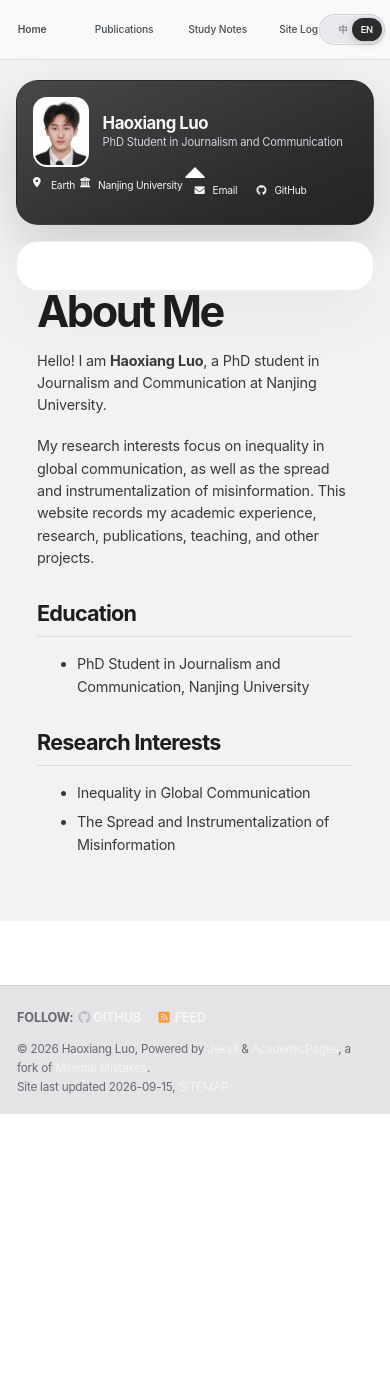
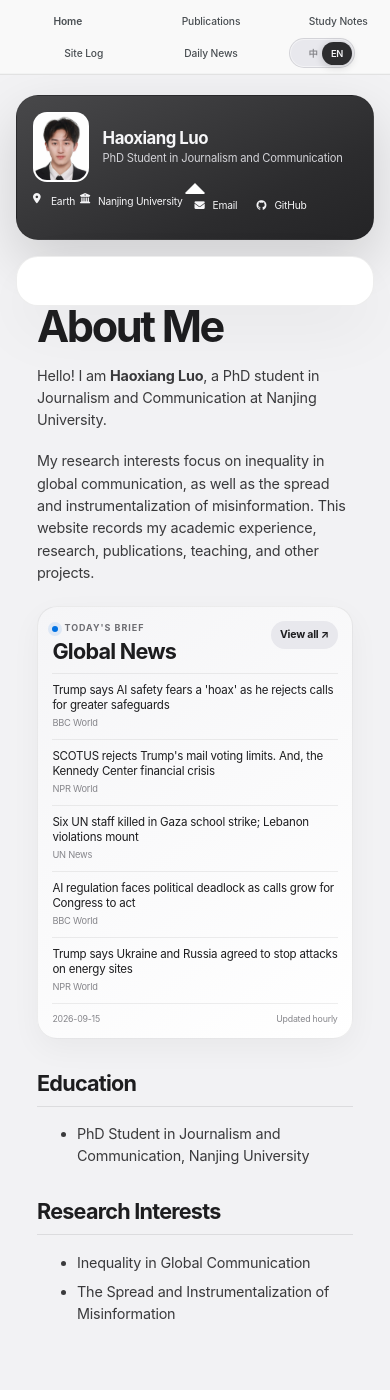
Before and after one commit to HaoxiangLuo/HaoxiangLuo.github.io, a Jekyll site: the page built from _pages/about.md, in a window 390 px wide and 1400 px high. Built offline with Jekyll 4.4.1, drawn with Linux system fonts in a browser that asks for light colours; a style sheet for code colours, icons or effects is not loaded.

Commit message:
Add automated daily global news briefing

```diff
--- /dev/null
+++ b/_data/daily_news.json
@@ -0,0 +1,49 @@
+{
+  "2026-09-15": [
+    {
+      "title": "Trump says AI safety fears a 'hoax' as he rejects calls for greater safeguards",
+      "source": "BBC World",
+      "url": "https://www.bbc.co.uk/news/articles/cw980n0nd0qjo?at_medium=RSS&at_campaign=rss"
+    },
+    {
+      "title": "SCOTUS rejects Trump's mail voting limits. And, the Kennedy Center financial crisis",
+      "source": "NPR World",
+      "url": "https://www.npr.org/2026/09/15/g-s1-143294/up-first-newsletter-bernie-sanders-steve-bannon-ai-mail-in-ballots-kennedy-center-emmys"
+    },
+    {
+      "title": "Six UN staff killed in Gaza school strike; Lebanon violations mount",
+      "source": "UN News",
+      "url": "https://news.un.org/feed/view/en/story/2026/09/1168333"
+    },
+    {
+      "title": "AI regulation faces political deadlock as calls grow for Congress to act",
+      "source": "BBC World",
+      "url": "https://www.bbc.co.uk/news/articles/ck20989806e9o?at_medium=RSS&at_campaign=rss"
+    },
+    {
+      "title": "Trump says Ukraine and Russia agreed to stop attacks on energy sites",
+      "source": "NPR World",
+      "url": "https://www.npr.org/2026/09/15/nx-s1-5968728/trump-says-ukraine-and-russia-agreed-to-stop-attacks-on-energy-sites"
+    },
+    {
+      "title": "UN agencies warn humanitarian system in Sudan ‘could collapse’",
+      "source": "UN News",
+      "url": "https://news.un.org/feed/view/en/story/2026/09/1168331"
+    },
+    {
+      "title": "Denmark says Russian warship fired flares at military helicopter",
+      "source": "BBC World",
+      "url": "https://www.bbc.co.uk/news/articles/cwn8mjl31p5yo?at_medium=RSS&at_campaign=rss"
+    },
+    {
+      "title": "Air pollution spiked after the Trump administration stopped embassy monitoring",
+      "source": "NPR World",
+      "url": "https://www.npr.org/2026/09/15/nx-s1-5966503/air-pollution-spiked-after-the-trump-administration-stopped-embassy-monitoring"
+    },
+    {
+      "title": "Money sent home by migrants nearly doubles in a decade",
+      "source": "UN News",
+      "url": "https://news.un.org/feed/view/en/story/2026/09/1168330"
+    }
+  ]
+}
--- a/_data/navigation.yml
+++ b/_data/navigation.yml
@@ -9,6 +9,9 @@ main:
   - title: "Site Log"
     url: /site-log/
 
+  - title: "Daily News"
+    url: /daily-news/
+
 main_zh:
   - title: "论文发表"
     url: /zh/publications/
@@ -18,3 +21,6 @@ main_zh:
 
   - title: "网站日志"
     url: /zh/site-log/
+
+  - title: "每日新闻"
+    url: /zh/daily-news/
--- /dev/null
+++ b/_includes/daily-news-widget.html
@@ -0,0 +1,21 @@
+{% assign today_key = site.time | date: "%Y-%m-%d" %}
+{% assign today_news = site.data.daily_news[today_key] %}
+<aside class="news-window" aria-labelledby="news-window-title">
+  <div class="news-window__header">
+    <div>
+      <span class="news-window__live"><i aria-hidden="true"></i>{% if page.lang == 'zh' %}今日简讯{% else %}TODAY'S BRIEF{% endif %}</span>
+      <h2 id="news-window-title">{% if page.lang == 'zh' %}全球要闻{% else %}Global News{% endif %}</h2>
+    </div>
+    <a href="{{ base_path }}{% if page.lang == 'zh' %}/zh/daily-news/{% else %}/daily-news/{% endif %}">{% if page.lang == 'zh' %}查看全部{% else %}View all{% endif %}<span aria-hidden="true"> ↗</span></a>
+  </div>
+  {% if today_news and today_news.size > 0 %}
+    <ol class="news-window__list">
+      {% for item in today_news limit:5 %}
+        <li><a href="{{ item.url }}" target="_blank" rel="noopener noreferrer"><span>{{ item.title | escape }}</span><small>{{ item.source | escape }}</small></a></li>
+      {% endfor %}
+    </ol>
+  {% else %}
+    <p class="news-window__empty">{% if page.lang == 'zh' %}今日简讯正在整理中，请稍后再来。{% else %}Today's briefing is being prepared. Please check back shortly.{% endif %}</p>
+  {% endif %}
+  <div class="news-window__footer"><time datetime="{{ today_key }}">{{ today_key }}</time><span>{% if page.lang == 'zh' %}每小时自动更新{% else %}Updated hourly{% endif %}</span></div>
+</aside>
--- a/_pages/about.md
+++ b/_pages/about.md
@@ -15,6 +15,8 @@ Hello! I am **Haoxiang Luo**, a PhD student in Journalism and Communication at N
 
 My research interests focus on inequality in global communication, as well as the spread and instrumentalization of misinformation. This website records my academic experience, research, publications, teaching, and other projects.
 
+{% include daily-news-widget.html %}
+
 ## Education
 
 - PhD Student in Journalism and Communication, Nanjing University
--- a/_sass/_content-refinements.scss
+++ b/_sass/_content-refinements.scss
@@ -53,21 +53,24 @@
 }
 
 body.inner-page:has(.notes-grid) #main,
-body.inner-page:has(.site-timeline) #main {
+body.inner-page:has(.site-timeline) #main,
+body.inner-page:has(.daily-news-archive) #main {
   max-width: 1280px;
   padding-top: clamp(1.25rem, 2.5vw, 2rem);
   padding-bottom: clamp(2rem, 4vw, 4rem);
 }
 
 body.inner-page:has(.notes-grid) .archive,
-body.inner-page:has(.site-timeline) .archive {
+body.inner-page:has(.site-timeline) .archive,
+body.inner-page:has(.daily-news-archive) .archive {
   max-width: none;
   padding: clamp(2rem, 3.5vw, 3.5rem);
   border-radius: 26px;
 }
 
 body.inner-page:has(.notes-grid) .page__title,
-body.inner-page:has(.site-timeline) .page__title {
+body.inner-page:has(.site-timeline) .page__title,
+body.inner-page:has(.daily-news-archive) .page__title {
   margin: 0 0 0.85rem;
   font-size: clamp(2.8rem, 5vw, 4.35rem);
   line-height: 0.98;
@@ -78,6 +81,175 @@ body.inner-page:has(.site-timeline) .page__title {
   grid-template-columns: repeat(2, minmax(0, 1fr));
   gap: 0.75rem;
 }
+
+.news-window {
+  margin: 1.7rem 0 2rem;
+  padding: 1rem 1.1rem 0.75rem;
+  overflow: hidden;
+  border: 1px solid rgba(29, 29, 31, 0.08);
+  border-radius: 20px;
+  background: linear-gradient(145deg, #f5f5f7, #fff);
+  box-shadow: 0 10px 30px rgba(0, 0, 0, 0.045);
+}
+
+.news-window__header {
+  display: flex;
+  align-items: flex-start;
+  justify-content: space-between;
+  gap: 1rem;
+  margin-bottom: 0.6rem;
+}
+
+.news-window__live {
+  display: flex;
+  align-items: center;
+  gap: 0.38rem;
+  color: #6e6e73;
+  font-size: 0.56rem;
+  font-weight: 720;
+  letter-spacing: 0.11em;
+}
+
+.news-window__live i {
+  width: 6px;
+  height: 6px;
+  border-radius: 50%;
+  background: #0071e3;
+  box-shadow: 0 0 0 4px rgba(0, 113, 227, 0.1);
+}
+
+body.home-page .page__content .news-window h2 {
+  margin: 0.28rem 0 0;
+  padding: 0;
+  border: 0;
+  font-size: 1.35rem;
+  line-height: 1.05;
+}
+
+.news-window__header > a {
+  flex: 0 0 auto;
+  padding: 0.32rem 0.55rem;
+  border-radius: 999px;
+  color: #1d1d1f;
+  background: #e8e8ed;
+  font-size: 0.66rem;
+  font-weight: 650;
+  text-decoration: none !important;
+}
+
+.news-window__list {
+  display: grid;
+  margin: 0;
+  padding: 0;
+  list-style: none;
+}
+
+.news-window__list li {
+  margin: 0;
+  border-top: 1px solid rgba(29, 29, 31, 0.075);
+}
+
+.news-window__list a {
+  display: grid;
+  grid-template-columns: minmax(0, 1fr) auto;
+  gap: 0.8rem;
+  align-items: center;
+  padding: 0.6rem 0.1rem;
+  color: #1d1d1f;
+  font-size: 0.72rem;
+  line-height: 1.3;
+  text-decoration: none !important;
+}
+
+.news-window__list small {
+  color: #86868b;
+  font-size: 0.58rem;
+  white-space: nowrap;
+}
+
+.news-window__empty {
+  margin: 0.9rem 0;
+  color: #86868b !important;
+  font-size: 0.72rem !important;
+}
+
+.news-window__footer {
+  display: flex;
+  justify-content: space-between;
+  padding-top: 0.55rem;
+  border-top: 1px solid rgba(29, 29, 31, 0.075);
+  color: #86868b;
+  font-size: 0.55rem;
+}
+
+.daily-news-intro {
+  max-width: 680px;
+  margin: -0.35rem 0 2.4rem;
+  color: #6e6e73;
+  font-size: 1rem;
+  line-height: 1.55;
+}
+
+.daily-news-archive {
+  display: grid;
+  gap: 1.25rem;
+}
+
+.daily-news-day {
+  display: grid;
+  grid-template-columns: 180px minmax(0, 1fr);
+  gap: clamp(1.25rem, 3vw, 2.4rem);
+  padding: clamp(1.2rem, 2.4vw, 1.8rem);
+  border: 1px solid rgba(29, 29, 31, 0.08);
+  border-radius: 22px;
+  background: linear-gradient(145deg, #fff, #f8f8fa);
+  box-shadow: 0 10px 30px rgba(0, 0, 0, 0.045);
+}
+
+.daily-news-day > header {
+  display: flex;
+  flex-direction: column;
+  gap: 0.4rem;
+}
+
+.daily-news-day > header time {
+  font-size: 1.12rem;
+  font-weight: 720;
+  letter-spacing: -0.025em;
+}
+
+.daily-news-day > header span {
+  color: #86868b;
+  font-size: 0.65rem;
+}
+
+.daily-news-day ol {
+  margin: 0;
+  padding: 0;
+  list-style: none;
+}
+
+.daily-news-day li + li {
+  border-top: 1px solid rgba(29, 29, 31, 0.075);
+}
+
+.daily-news-day a {
+  display: grid;
+  grid-template-columns: minmax(0, 1fr) auto;
+  gap: 1rem;
+  align-items: center;
+  padding: 0.72rem 0;
+  color: #1d1d1f;
+  font-size: 0.82rem;
+  line-height: 1.38;
+  text-decoration: none !important;
+}
+
+.daily-news-day a:hover span { color: #0071e3; }
+.daily-news-day small { color: #86868b; font-size: 0.62rem; white-space: nowrap; }
+.daily-news-day small b { color: #0071e3; font-weight: 600; }
+.daily-news-note, .daily-news-empty { color: #86868b; font-size: 0.68rem; }
+.daily-news-note { margin-top: 1.25rem; }
 
 .publication-column--articles .publication-card {
   grid-template-columns: 76px minmax(0, 1fr);
@@ -457,6 +629,8 @@ body.inner-page:has(.site-timeline) .page__title {
 @media (max-width: 820px) {
   .notes-grid { grid-template-columns: 1fr; }
   .notes-topic { min-height: 210px; }
+  .daily-news-day { grid-template-columns: 1fr; gap: 0.75rem; }
+  .daily-news-day > header { flex-direction: row; justify-content: space-between; align-items: baseline; }
 }
 
 @media (max-width: 620px) {
@@ -494,7 +668,7 @@ body.inner-page:has(.site-timeline) .page__title {
 
   body .greedy-nav .visible-links {
     display: grid !important;
-    grid-template-columns: 0.72fr 1.25fr 1.18fr 0.92fr 4.15rem;
+    grid-template-columns: repeat(3, minmax(0, 1fr));
     width: 100%;
     max-width: none;
     min-width: 0;
@@ -518,6 +692,7 @@ body.inner-page:has(.site-timeline) .page__title {
 
   body .language-toggle__control {
     width: 4.15rem;
+    margin: 0 auto;
     box-sizing: border-box;
     padding: 0.16rem;
   }
@@ -657,4 +832,26 @@ body.inner-page:has(.site-timeline) .page__title {
     line-height: 1.55;
     overflow-wrap: anywhere;
   }
+
+  .news-window {
+    margin: 1.35rem 0 1.6rem;
+    padding: 0.9rem 0.9rem 0.7rem;
+  }
+
+  .news-window__list a {
+    grid-template-columns: 1fr;
+    gap: 0.2rem;
+    padding: 0.62rem 0;
+  }
+
+  .news-window__list small { white-space: normal; }
+
+  body.inner-page:has(.daily-news-archive) .archive {
+    padding: 1.5rem 1rem;
+    border-radius: 20px;
+  }
+
+  .daily-news-day { padding: 1rem; border-radius: 18px; }
+  .daily-news-day a { grid-template-columns: 1fr; gap: 0.2rem; }
+  .daily-news-day small { white-space: normal; }
 }
```
Also changed, not shown: _pages/about-zh.md (+2 -0 lines), _pages/daily-news-zh.html (added, +30 -0 lines), _pages/daily-news.html (added, +30 -0 lines), scripts/fetch_daily_news.py (added, +92 -0 lines), .github/workflows/daily-news.yml (added).
